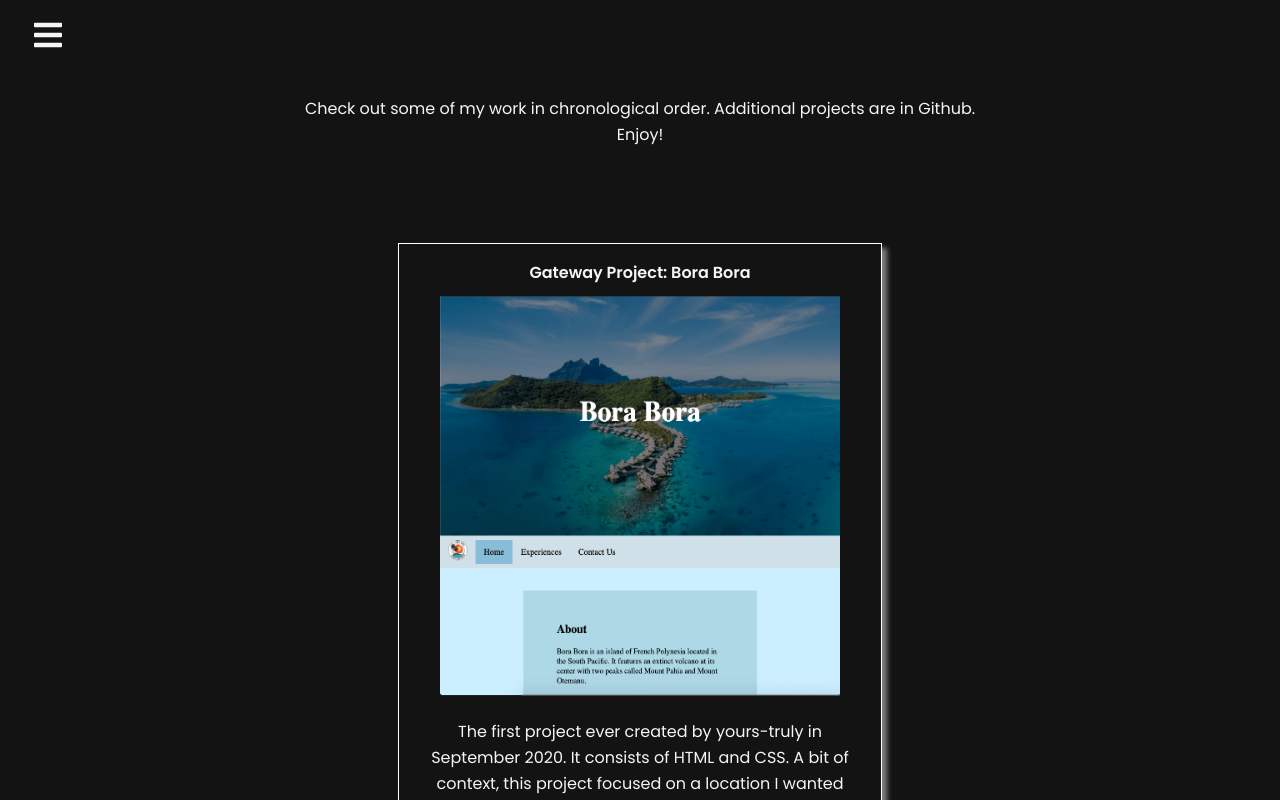
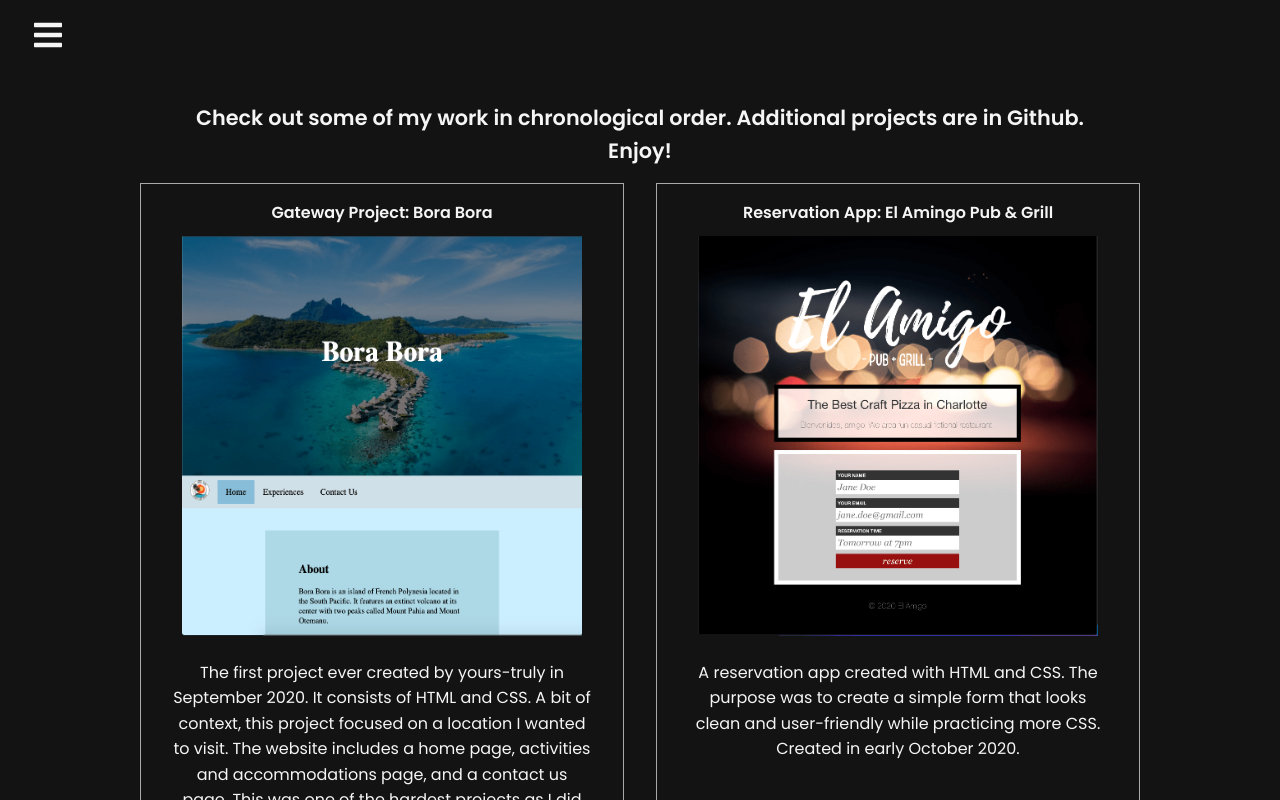
Before and after one commit to RochellyReyes/Portfolio, a React (Create React App) app: page /projects in a window 1280 px wide. Shown: the top 800 px of the page. Built offline with nearby package versions, Linux system fonts and the light colour scheme.

Commit message:
resume update, project card edits

```diff
--- a/src/Views/Resume.jsx
+++ b/src/Views/Resume.jsx
@@ -7,9 +7,11 @@ const Resume = () => {
 
     return(
         <div>
-            <a href="https://drive.google.com/file/d/11ukWNnIrk44y0s0dMshwJTLtnvEsMPGh/view?usp=sharing">
-                <img className="resumeImg" src="/images/resume/Portfolio-Resume.jpg" alt="Rochelly's Resume"/>
+            <a href="https://drive.google.com/file/d/1Odv5lSmPQmA41xBuxxs_FWUgJ1wjWBvC/view?usp=sharing">
+
+                <img className="resumeImg" src="/images/resume/Portfolio-Red.jpg" alt="Rochelly's Resume"/>
             </a>
+
             <p className="resumeText"> Click on the resume to be taken to a PDF downloadable version</p>
             <Footer/>
         </div>
--- a/src/styling/Contact/contact.css
+++ b/src/styling/Contact/contact.css
@@ -6,7 +6,7 @@
     display: none;
 }
 
-@media (min-width: 700px){
+@media (min-width: 800px){
     .contactText {
         margin: 0 2em 0 2em;
         padding: 2em 3em 0 3em;
--- a/src/styling/Projects/project.css
+++ b/src/styling/Projects/project.css
@@ -1,8 +1,7 @@
 .cards {
-    border: 1px solid white ;
-    box-shadow: 5px 5px 5px gray ;
+    border: 1px solid darkgray ;
     padding: 1em 1em 1.5em 1em;
-    margin: 1em 1em 1.5em 1em;
+    margin: 1.5em;
     text-align: center;
 }
 
@@ -37,7 +36,9 @@ button {
     .cards {
         width: 450px;
         display: inline-block;
-        margin: 5em;
+        margin: 1em 1em 1.5em 1em;
+
+
     }
 
     .cards img{
--- a/src/styling/Projects/projects.css
+++ b/src/styling/Projects/projects.css
@@ -1,5 +1,6 @@
 .checkit {
     padding: 1em;
+    font-weight: bold;
 }
 
 
@@ -8,6 +9,11 @@
         text-align: center;
     }
 
+    .checkit {
+        font-size: 1.3rem;
+        padding: 1em 1em 0 1em;
+    }
+
     .products {
         width: 45%;
         height: 1000px;
```
Also changed, not shown: public/images/resume/Portfolio-Red.jpg (added), public/images/resume/Portfolio-Resume.jpg (deleted).
